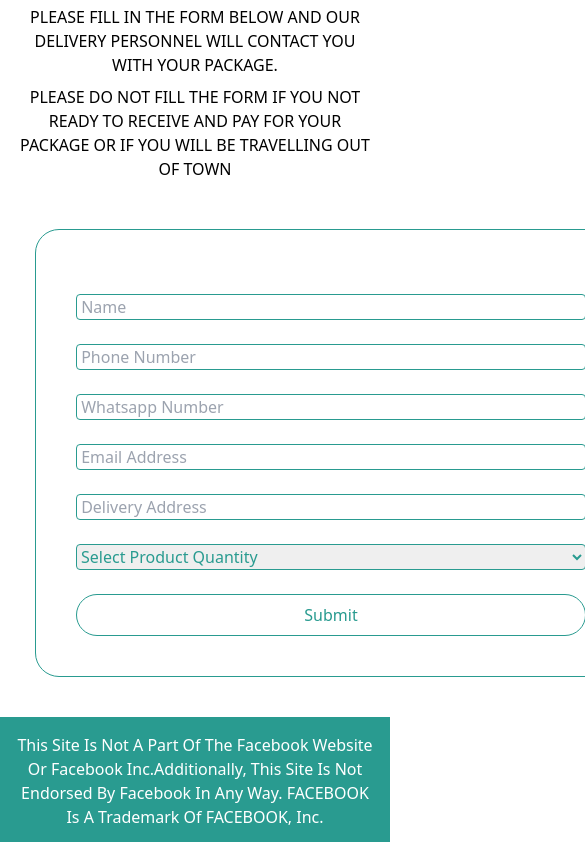
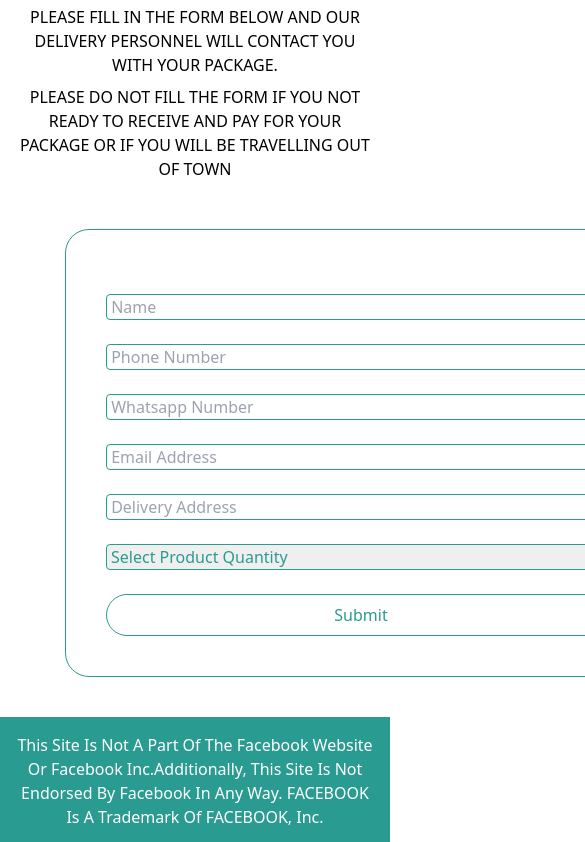
Before and after one commit to Mrkelles/5days, a plain HTML site: page cart.html in a window 390 px wide. Shown: the part 251-1093 px from the top of the page, 585 px wide, since content can reach past the window. Drawn offline with nearby package versions, Linux system fonts and the light colour scheme.

Commit message:
Update cart.html

```diff
--- a/cart.html
+++ b/cart.html
@@ -32,7 +32,7 @@
         <p>PLEASE DO NOT FILL THE FORM IF YOU NOT READY TO RECEIVE AND PAY FOR YOUR PACKAGE OR IF YOU WILL BE TRAVELLING OUT OF TOWN</p>
     </section>
 
-    <div class="flex justify-self-center my-10 w-80 md:w-[500px]">
+    <div class="flex justify-self-center my-10 w-2/3 md:w-[500px]">
             <!--  ----------------------------------------------------------------------  -->
             <!--  NOTE: Please add the following <META> element to your page <HEAD>.      -->
             <!--  If necessary, please modify the charset parameter to specify the        -->
```
